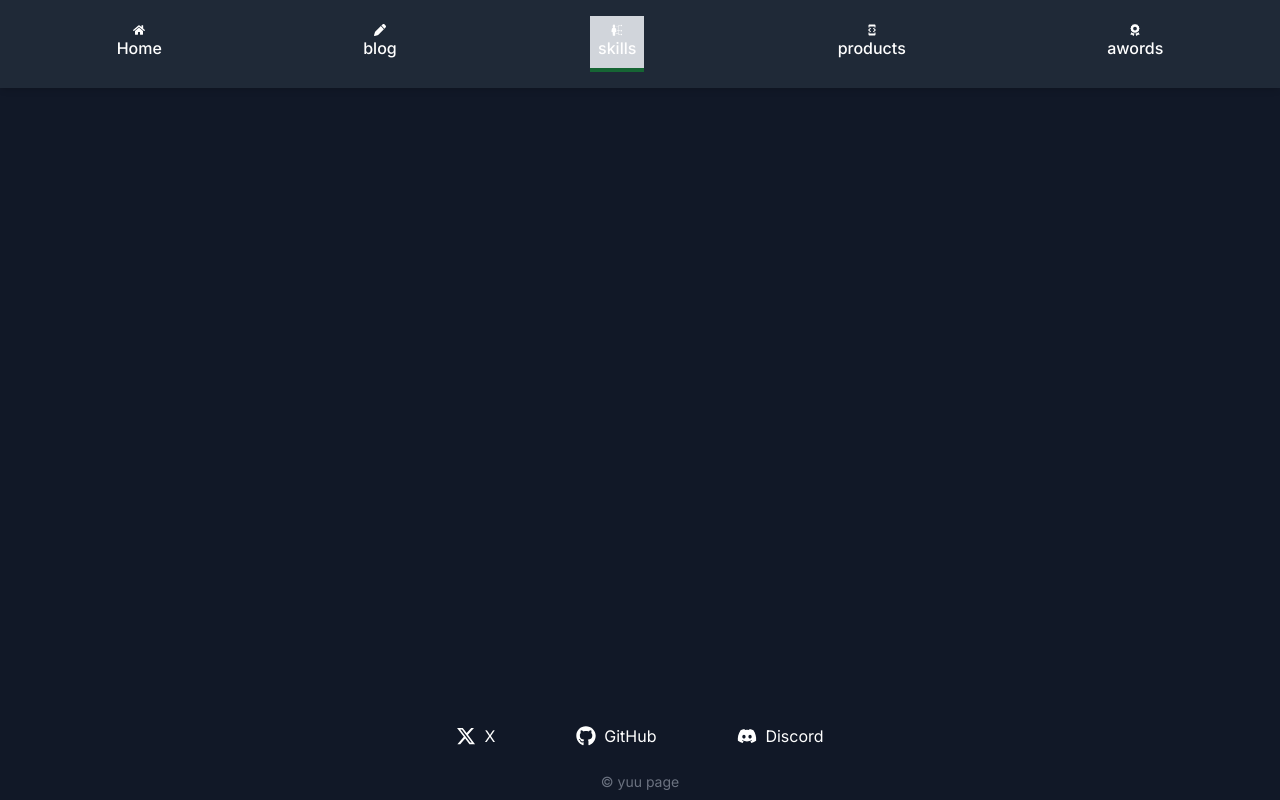
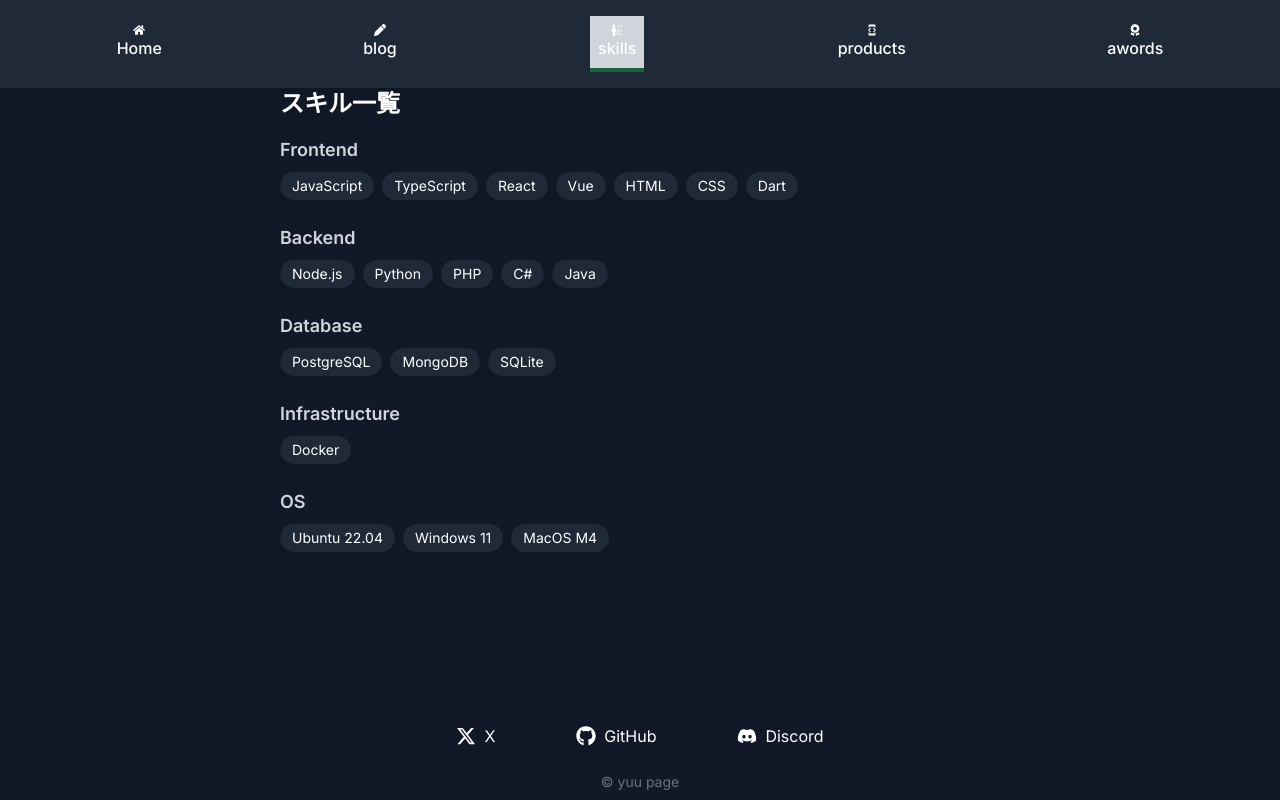
Before and after one commit to uyukigakata/uyukigakata_Profile, a Next.js app: page /skills in a window 1280 px wide. Built offline with nearby package versions, Linux system fonts and the light colour scheme.

Commit message:
Before running @next/codemod

```diff
--- a/package.json
+++ b/package.json
@@ -11,6 +11,7 @@
   "dependencies": {
     "@supabase/supabase-js": "^2.45.4",
     "next": "^15.2.2",
+    "octokit": "^4.1.2",
     "react": "^19.0.0",
     "react-dom": "^19.0.0",
     "react-icons": "^5.3.0"
--- a/src/app/(main)/(blog)/blog/page.tsx
+++ b/src/app/(main)/(blog)/blog/page.tsx
@@ -1,7 +1,109 @@
-const BlogPage  = () => {
-  return (
-    <div> BlogPage </div>
-  )
+import Link from "next/link";
+
+// 記事の型定義
+type Article = {
+  id: string;
+  title: string;
+  url: string;
+  platform: "Qiita" | "Zenn" | "Note";
+};
+
+// 記事を取得する関数
+async function fetchArticles(): Promise<Article[]> {
+  try {
+    // Qiita API
+    const qiitaRes = await fetch("https://qiita.com/api/v2/users/uyukigakata/items");
+    const qiitaData = await qiitaRes.json();
+    type QiitaItem = {
+      id: string;
+      title: string;
+      url: string;
+    };
+
+    const qiitaArticles: Article[] = qiitaData.map((item: QiitaItem) => ({
+      id: item.id,
+      title: item.title,
+      url: item.url,
+      platform: "Qiita",
+    }));
+
+    // Zenn API
+    const zennRes = await fetch("https://zenn.dev/api/articles?username=uyukigakata");
+    const zennData = await zennRes.json();
+    type ZennArticle = {
+      id: number;
+      title: string;
+      slug: string;
+    };
+
+    const zennArticles: Article[] = zennData.articles.map((item: ZennArticle) => ({
+      id: item.id.toString(),
+      title: item.title,
+      url: `https://zenn.dev/uyukigakata/articles/${item.slug}`,
+      platform: "Zenn",
+    }));
+
+    // Note は API がないため、手動でURLを指定
+    const noteArticles: Article[] = [
+      {
+        id: "note-1",
+        title: "Note の記事はこちら",
+        url: "https://note.com/yuu120739",
+        platform: "Note",
+      },
+    ];
+
+    return [...qiitaArticles.slice(0, 5), ...zennArticles.slice(0, 5), ...noteArticles];
+  } catch (error) {
+    console.error("記事の取得に失敗しました", error);
+    return [];
+  }
 }
 
-export default BlogPage
+// `page.tsx` (Next.js App Router)
+export default async function BlogPage() {
+  const articles = await fetchArticles();
+
+  return (
+    <div className="max-w-3xl mx-auto p-4">
+      {/* 🛠 上部に余白を追加（mt-6） */}
+      <div className="grid grid-cols-1 md:grid-cols-3 gap-4 mt-6 mb-6">
+        <Link href="https://qiita.com/uyukigakata" target="_blank">
+          <div className="p-4 bg-gray-800 rounded-lg shadow-md text-center hover:bg-gray-700">
+            <h2 className="text-lg font-semibold text-white">Qiita</h2>
+            <p className="text-gray-400">技術記事を投稿</p>
+          </div>
+        </Link>
+
+        <Link href="https://zenn.dev/uyukigakata" target="_blank">
+          <div className="p-4 bg-gray-800 rounded-lg shadow-md text-center hover:bg-gray-700">
+            <h2 className="text-lg font-semibold text-white">Zenn</h2>
+            <p className="text-gray-400">知見をシェア</p>
+          </div>
+        </Link>
+
+        <Link href="https://note.com/yuu120739" target="_blank">
+          <div className="p-4 bg-gray-800 rounded-lg shadow-md text-center hover:bg-gray-700">
+            <h2 className="text-lg font-semibold text-white">Note</h2>
+            <p className="text-gray-400">日々の思考を記録</p>
+          </div>
+        </Link>
+      </div>
+
+      {/* 記事一覧 */}
+      <h1 className="text-2xl font-bold mb-4 text-white">最新の記事</h1>
+      <ul>
+        {articles.map((article) => (
+          <li key={article.id} className="mb-3">
+            <Link href={article.url} target="_blank">
+              <div className="p-3 bg-gray-800 rounded-lg shadow-md hover:bg-gray-700">
+                <span className="text-lg font-semibold text-white">{article.title}</span>
+                <span className="ml-2 text-sm text-gray-400">({article.platform})</span>
+              </div>
+            </Link>
+          </li>
+        ))}
+      </ul>
+    </div>
+  );
+}
--- a/src/app/(main)/(skills)/skills/page.tsx
+++ b/src/app/(main)/(skills)/skills/page.tsx
@@ -1,7 +1,29 @@
-const SkillsPage = () => {
+import skillsData from "@/data/skill.json";
+
+// スキルページコンポーネント
+export default function SkillsPage() {
   return (
-    <div>SkillsPage</div>
-  )
+    <div className="max-w-3xl mx-auto p-6">
+      <h1 className="text-2xl font-bold mb-4 text-white">スキル一覧</h1>
+
+      {/* 各カテゴリごとに表示 */}
+      {Object.entries(skillsData).map(([category, skillList]) => (
+        skillList.length > 0 && (
+          <div key={category} className="mb-6">
+            <h2 className="text-lg font-semibold text-gray-300">{category}</h2>
+            <div className="flex flex-wrap gap-2 mt-2">
+              {skillList.map((skill) => (
+                <span
+                  key={skill}
+                  className="px-3 py-1 bg-gray-800 text-white rounded-full shadow-md text-sm"
+                >
+                  {skill}
+                </span>
+              ))}
+            </div>
+          </div>
+        )
+      ))}
+    </div>
+  );
 }
-
-export default SkillsPage
--- a/src/app/(main)/page.tsx
+++ b/src/app/(main)/page.tsx
@@ -2,22 +2,19 @@
 
 import Image from "next/image";
 import { useState, useEffect } from "react";
+import profileData from "@/data/profile.json";
 
 export default function Home() {
-  const BIRTH_YEAR = 2003; // 生まれた年
-  const BIRTH_MONTH = 12; // 生まれた月
-  const BIRTH_DAY = 4; // 生まれた日
-
   const [age, setAge] = useState(0);
 
   useEffect(() => {
     const today = new Date();
-    let currentAge = today.getFullYear() - BIRTH_YEAR;
+    let currentAge = today.getFullYear() - profileData.birthYear;
 
     // 誕生日が来ていなければ1歳引く
     if (
-      today.getMonth() + 1 < BIRTH_MONTH ||
-      (today.getMonth() + 1 === BIRTH_MONTH && today.getDate() < BIRTH_DAY)
+      today.getMonth() + 1 < profileData.birthMonth ||
+      (today.getMonth() + 1 === profileData.birthMonth && today.getDate() < profileData.birthDay)
     ) {
       currentAge--;
     }
@@ -50,9 +47,9 @@ export default function Home() {
         />
 
         {/* 名前と大学情報 */}
-        <h1 className="text-3xl font-bold text-white mt-4">yuu</h1>
-        <h2 className="text-lg text-gray-300">金沢工業大学 | KIT</h2>
-        <p className="text-sm text-gray-400 mb-6">工学部・情報工学科</p>
+        <h1 className="text-3xl font-bold text-white mt-4">{profileData.name}</h1>
+        <h2 className="text-lg text-gray-300">{profileData.university}</h2>
+        <p className="text-sm text-gray-400 mb-6">{profileData.department}</p>
 
         {/* 基本情報カード */}
         <div className="w-full max-w-md bg-gray-800 p-6 rounded-lg shadow-md">
@@ -64,9 +61,9 @@ export default function Home() {
             <li>
               <strong>好きな分野:</strong>
               <div className="flex flex-wrap gap-2 mt-2">
-                {["web", "mobile", "セキュリティ"].map((tech) => (
-                  <span key={tech} className="px-4 py-2 bg-gray-700 text-white rounded-full shadow">
-                    {tech}
+                {profileData.interests.map((interest) => (
+                  <span key={interest} className="px-4 py-2 bg-gray-700 text-white rounded-full shadow">
+                    {interest}
                   </span>
                 ))}
               </div>
@@ -74,7 +71,7 @@ export default function Home() {
             <li>
               <strong>好きな技術:</strong>
               <div className="flex flex-wrap gap-2 mt-2">
-                {["Next.js", "TypeScript", "Prisma", "Python", "Flutter"].map((tech) => (
+                {profileData.technologies.map((tech) => (
                   <span key={tech} className="px-4 py-2 bg-gray-700 text-white rounded-full shadow">
                     {tech}
                   </span>
@@ -84,9 +81,19 @@ export default function Home() {
             <li>
               <strong>好きなツール:</strong>
               <div className="flex flex-wrap gap-2 mt-2">
-                {["canva", "Figma", "VSC"].map((tech) => (
-                  <span key={tech} className="px-4 py-2 bg-gray-700 text-white rounded-full shadow">
-                    {tech}
+                {profileData.tools.map((tool) => (
+                  <span key={tool} className="px-4 py-2 bg-gray-700 text-white rounded-full shadow">
+                    {tool}
+                  </span>
+                ))}
+              </div>
+            </li>
+            <li>
+              <strong>Discord:</strong>
+              <div className="flex flex-wrap gap-2 mt-2">
+                {profileData.contact.map((contact) => (
+                  <span key={contact} className="px-4 py-2 bg-gray-700 text-white rounded-full shadow">
+                    {contact}
                   </span>
                 ))}
               </div>
--- /dev/null
+++ b/src/data/profile.json
@@ -0,0 +1,28 @@
+{
+    "name": "yuu",
+    "university": "金沢工業大学 | KIT",
+    "department": "工学部・情報工学科",
+    "birthYear": 2003,
+    "birthMonth": 12,
+    "birthDay": 4,
+    "interests": [
+        "web",
+        "mobile",
+        "セキュリティ",
+        "ゲーム"
+    ],
+    "technologies": [
+        "Next.js",
+        "TypeScript",
+        "Python",
+        "Flutter"
+    ],
+    "tools": [
+        "canva",
+        "Figma",
+        "VSC"
+    ],
+    "contact": [
+        "silber6019"
+    ]
+  }
--- /dev/null
+++ b/src/data/skill.json
@@ -0,0 +1,31 @@
+{
+  "Frontend": [
+    "JavaScript",
+    "TypeScript",
+    "React",
+    "Vue",
+    "HTML",
+    "CSS",
+    "Dart"
+  ],
+  "Backend": [
+    "Node.js",
+    "Python",
+    "PHP",
+    "C#",
+    "Java"
+  ],
+  "Database": [
+    "PostgreSQL",
+    "MongoDB",
+    "SQLite"
+  ],
+  "Infrastructure": [
+    "Docker"
+  ],
+  "OS": [
+    "Ubuntu 22.04",
+    "Windows 11",
+    "MacOS M4"
+  ]
+}
```
Also changed, not shown: 2 other files (tests, documents, lock files or other folders).
